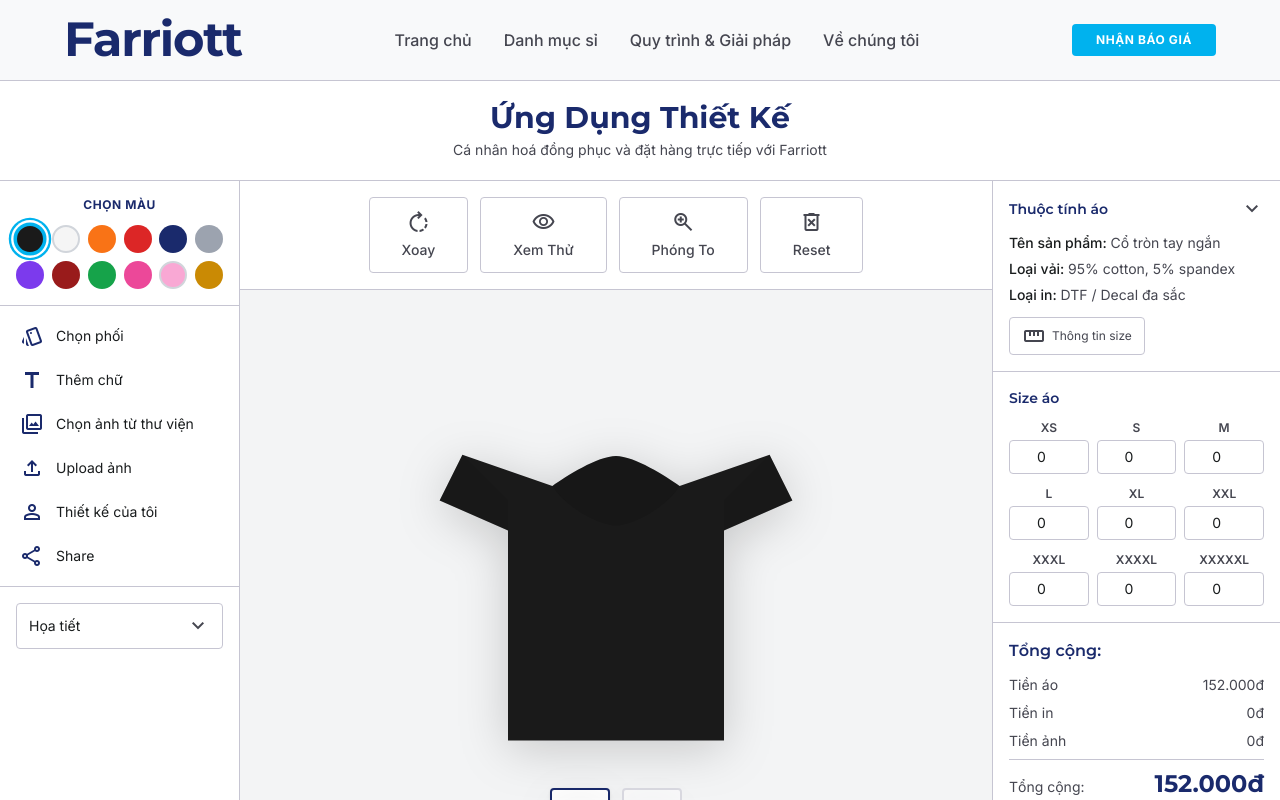
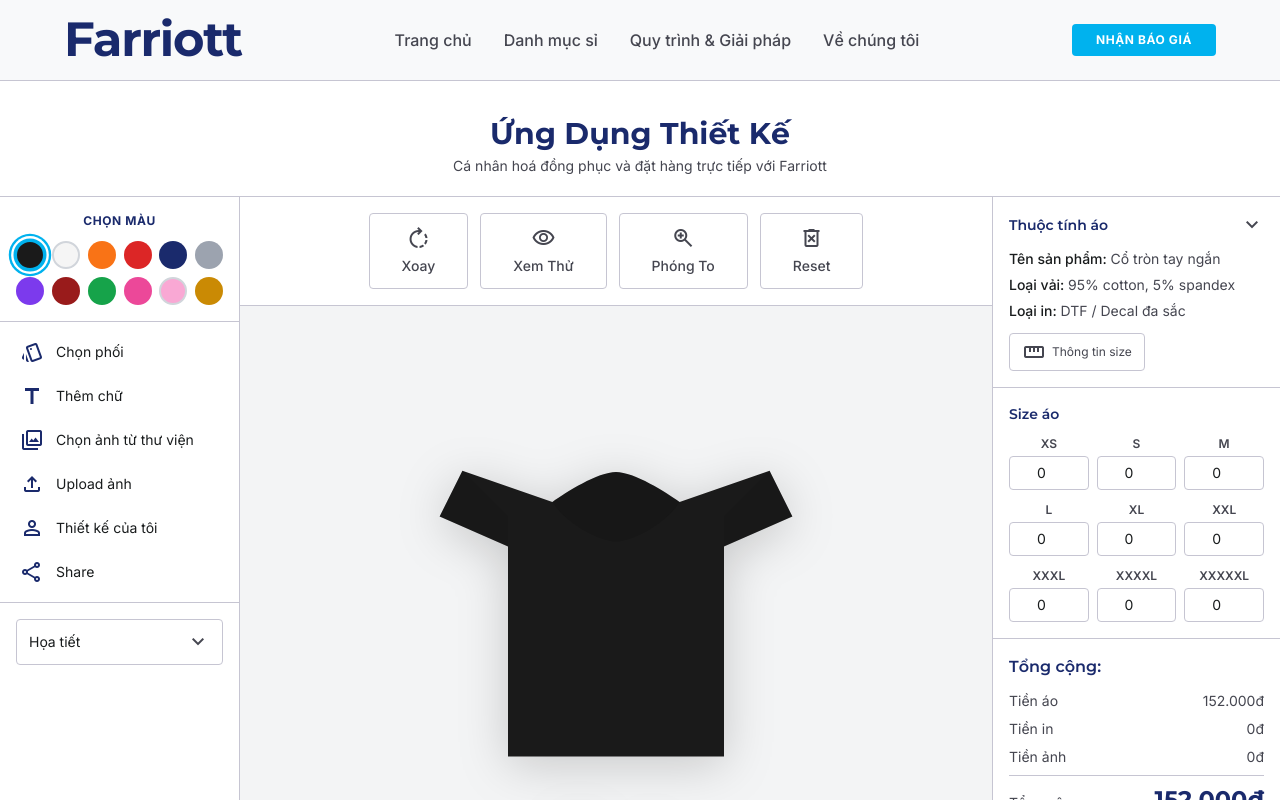
Before and after one commit to Luk4xD/Farriott, a React (Vite) app: page /design in a window 1280 px wide. Shown: the top 800 px of the page. Built offline with nearby package versions, Linux system fonts and the light colour scheme.

Commit message:
Update title spacing with mt-4

```diff
--- a/src/pages/DesignStudioPage.tsx
+++ b/src/pages/DesignStudioPage.tsx
@@ -147,7 +147,7 @@ export function DesignStudioPage() {
     <main className="pt-20 min-h-screen bg-[var(--surface)] flex flex-col">
       {/* Page header */}
       <div className="bg-white border-b border-[var(--outline-variant)] py-5 text-center flex-shrink-0">
-        <h1 className="font-['Montserrat'] text-2xl md:text-3xl font-bold text-[var(--deep-navy)]">
+        <h1 className="font-['Montserrat'] text-2xl md:text-3xl font-bold text-[var(--deep-navy)] mt-4">
           Ứng Dụng Thiết Kế
         </h1>
         <p className="text-sm text-[var(--on-surface-variant)] mt-1">
```
